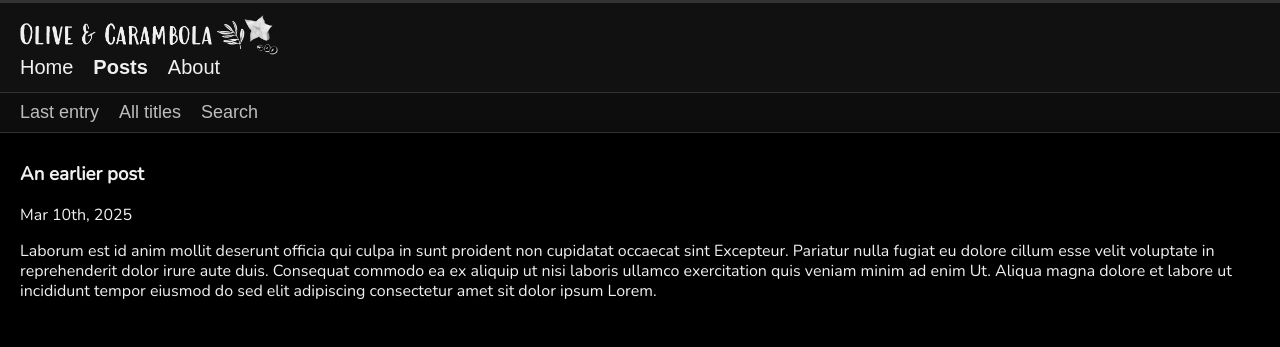
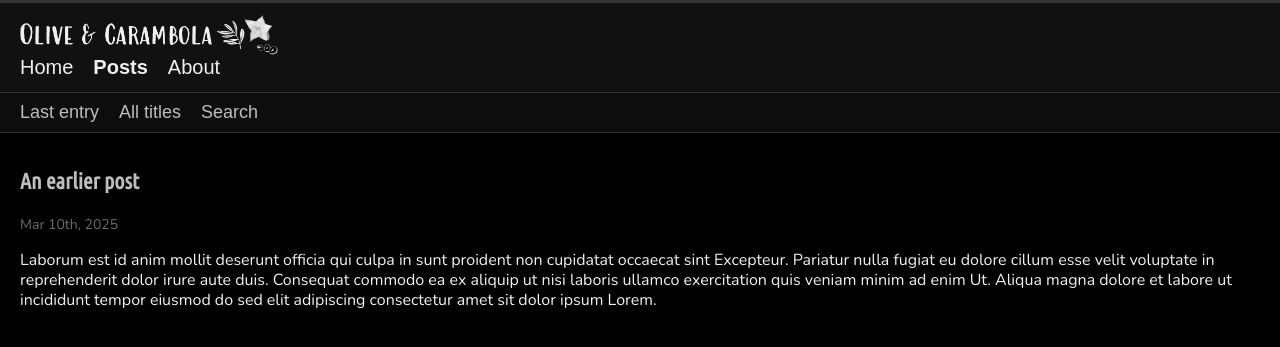
Before and after one commit to olivecarambola/logbook, a Jekyll site: the page built from _posts/2025-03-10-earlierpost.md, in a window 1280 px wide. Shown: the top 347 px of the page. Built offline with Jekyll 4.4.1, drawn with Linux system fonts in a browser that asks for light colours; some web fonts are replaced.

Commit message:
Update style.scss

```diff
--- a/assets/css/style.scss
+++ b/assets/css/style.scss
@@ -197,6 +197,20 @@ header nav ul li a.active,               /* active menu item styling */
   font-family: 'Nunito', sans-serif
 }
 
+.post-sep-title {
+  color: #bdbdbd;
+  font-size: 22px;
+  font-weight: bold;
+  font-family: 'Ubuntu Condensed', sans-serif
+}
+
+.post-sep-date {
+  color: #6b6b6b;
+  font-size: 14px;
+  font-weight: normal;
+  font-family: 'Nunito', sans-serif
+}
+
 .text-body-bigger {                      /* slightly bigger body content styling */
   font-size: 18px;                       /* size 16 */
 }
```
